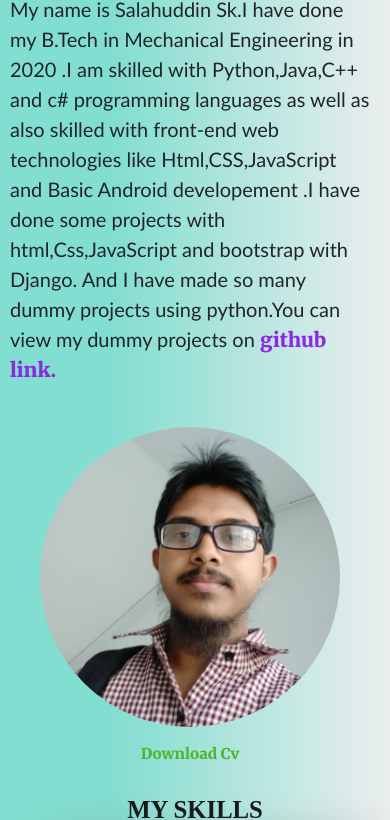
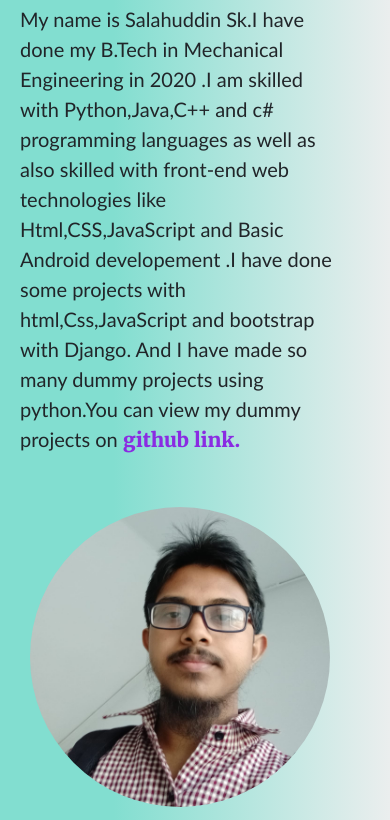
Before and after one commit to salahuddin123-cell/portpolio3rd, a plain HTML site: page index.html in a window 390 px wide. Shown: the part 134-954 px from the top of the page. Drawn offline with nearby package versions, Linux system fonts and the light colour scheme; a script that the page names is missing; a web font is replaced by a local one.

Commit message:
Update style.css

```diff
--- a/style.css
+++ b/style.css
@@ -330,7 +330,7 @@ padding-top: 30px;
        font-size: 15px;
    }
    .bio{
-      padding: 10px 10px;
+      padding: 20px 20px;
     text-align: left;
     height: auto;
     width: 100%;
@@ -345,7 +345,7 @@ padding-top: 30px;
        width: 100%;
    }
        .wrap{
-    width: 100%;
+    width: 95%;
 }
 
    footer{
```
